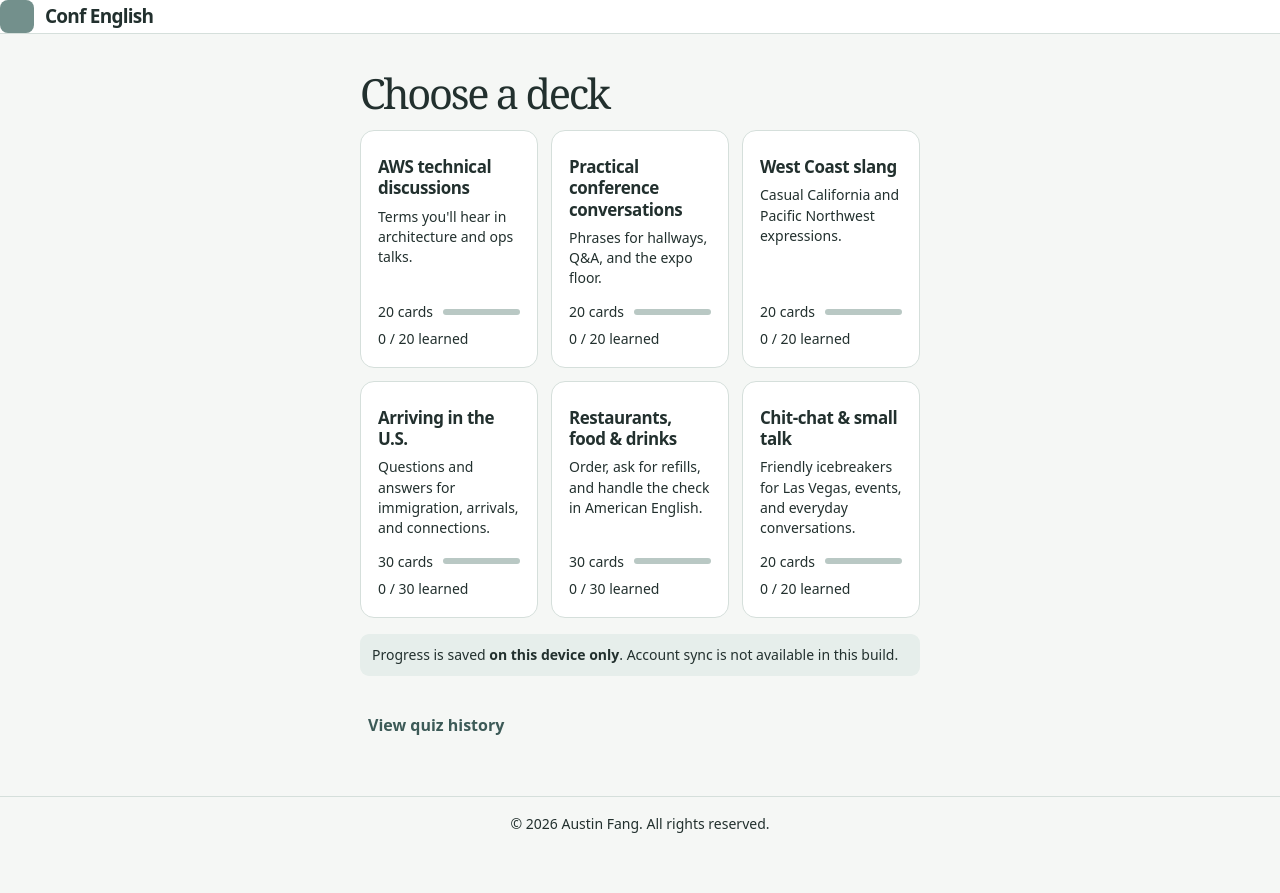
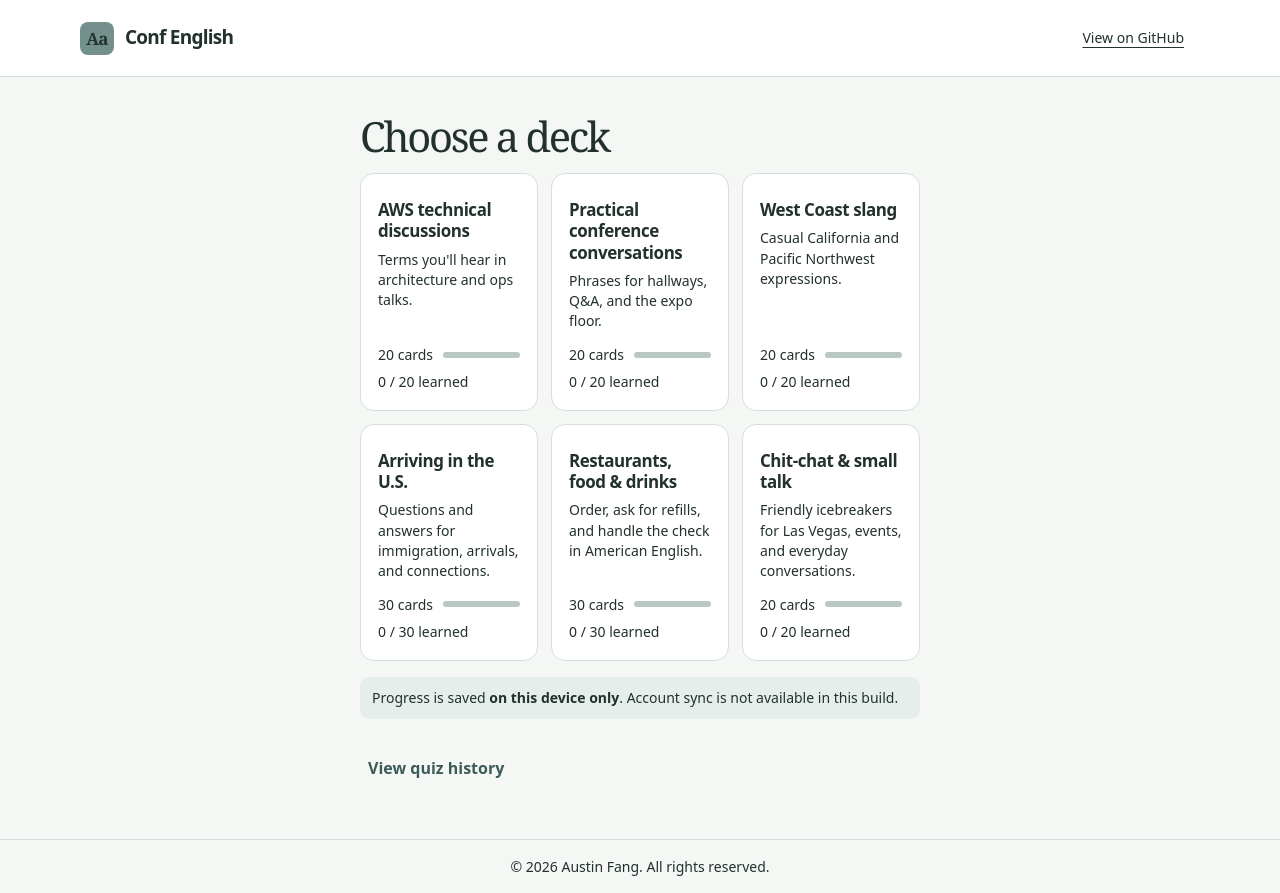
Before and after one commit to AustinF02/english-flashcards, a website built with Vite: page index.html in a window 1280 px wide. Before the commit the page ends 850 px from the top, so only its background shows below. Built offline with nearby package versions, Linux system fonts and the light colour scheme; files whose address does not match are found by name.

Commit message:
Update the Conf English header branding

```diff
--- a/index.html
+++ b/index.html
@@ -19,8 +19,13 @@
 </head>
 <body>
   <header class="app-head">
-    <div class="brand"><span class="mark" aria-hidden="true"></span> Conf English</div>
-    <div id="authSlot" class="auth-slot"><!-- sign in / sign out rendered by app.ts --></div>
+    <div class="app-head-inner">
+      <div class="brand"><span class="mark" aria-hidden="true">Aa</span> Conf English</div>
+      <div class="app-head-actions">
+        <a class="source-link" href="https://github.com/AustinF02/english-flashcards">View on GitHub</a>
+        <div id="authSlot" class="auth-slot"><!-- sign in / sign out rendered by app.ts --></div>
+      </div>
+    </div>
   </header>
   <main id="app" aria-live="polite"><!-- rendered by app.ts --></main>
   <footer class="site-foot">© 2026 Austin Fang. All rights reserved.</footer>
```
